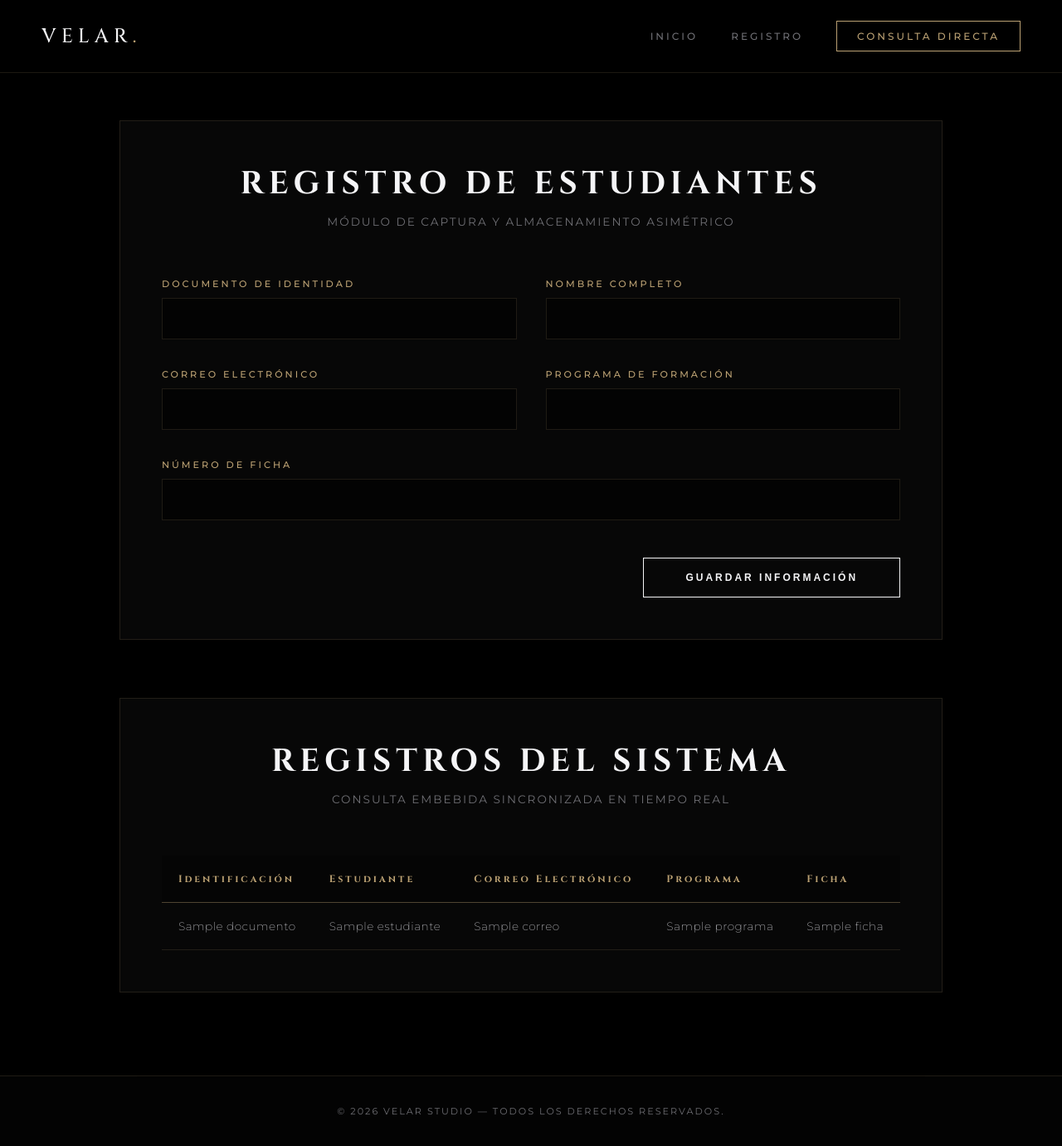
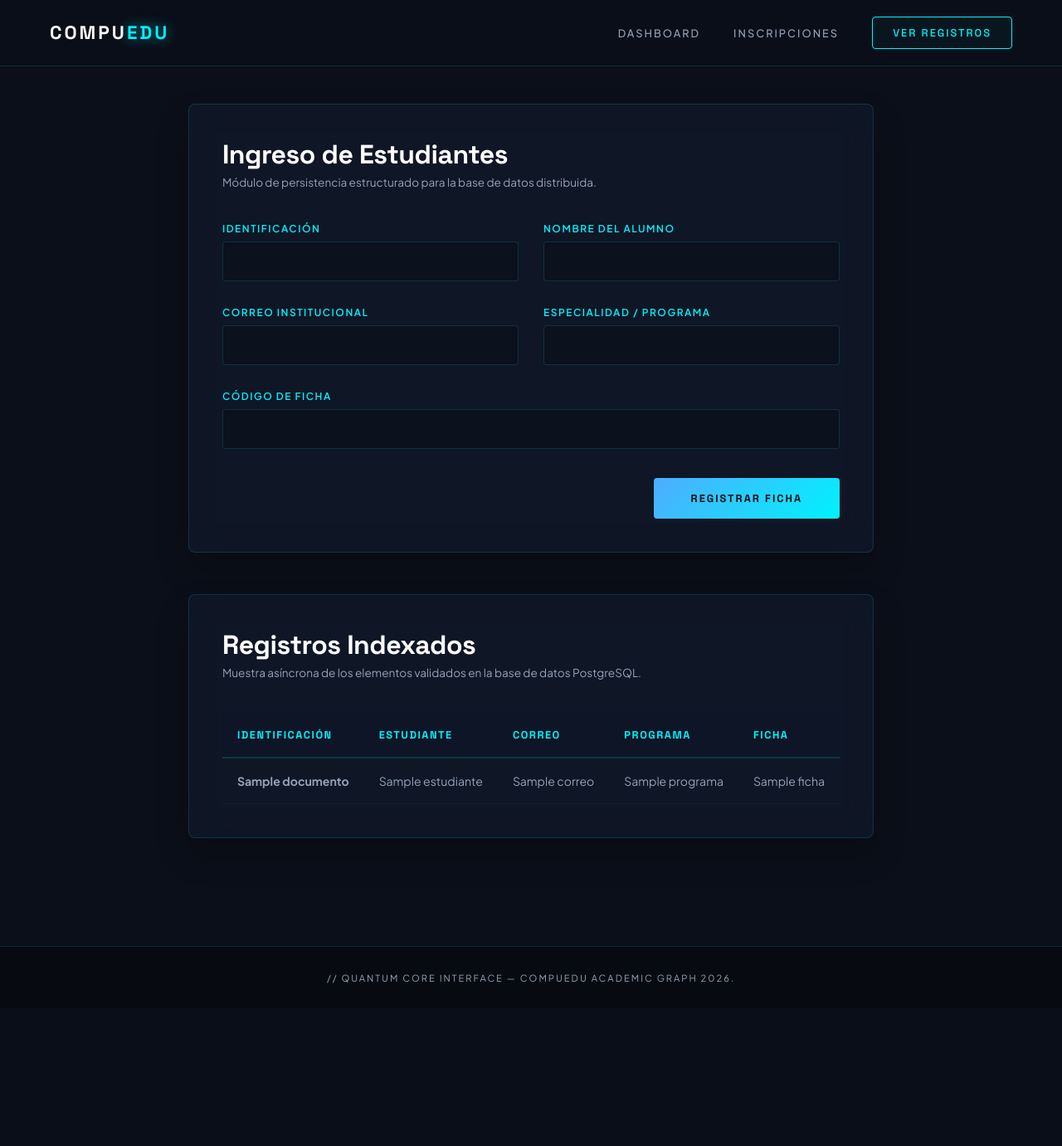
Before and after one commit to jeanpierret06/locust, a Flask app: page /registro in a window 1280 px wide. Shown: the whole page at 83% size. After the commit the page ends 1185 px from the top, so only its background shows below. Run offline with Flask 3, Linux system fonts and the light colour scheme; a database or web service that is not in the repository returns one stand-in record (values such as "Sample title"); some libraries are stand-ins or nearby versions.

Commit message:
mejora de vistas

```diff
--- a/templates/base.html
+++ b/templates/base.html
@@ -3,21 +3,22 @@
 <head>
     <meta charset="UTF-8">
     <meta name="viewport" content="width=device-width, initial-scale=1.0">
-    <title>VELAR // Sistema Académico</title>
+    <title>VELAR // Next-Gen Academic</title>
 
     <link rel="preconnect" href="https://fonts.googleapis.com">
     <link rel="preconnect" href="https://fonts.gstatic.com" crossorigin>
-    <link href="https://fonts.googleapis.com/css2?family=Cinzel:wght@400;500;700&family=Montserrat:wght@200;400;500;600&display=swap" rel="stylesheet">
+    <link href="https://fonts.googleapis.com/css2?family=Plus+Jakarta+Sans:wght@300;400;500;600;700&family=Space+Grotesk:wght@400;500;700&display=swap" rel="stylesheet">
 
     <style>
         :root {
-            --bg-pure: #000000;
-            --bg-obsidian: rgba(10, 10, 10, 0.75);
-            --border-line: rgba(187, 161, 115, 0.15);
-            --border-line-active: rgba(187, 161, 115, 0.4);
-            --text-titanium: #f5f5f7;
-            --text-bronze: #bba173;
-            --text-muted: #6e6e73;
+            --bg-deep: #0b0f19;
+            --bg-card: rgba(20, 32, 54, 0.45);
+            --neon-cyan: #00f2fe;
+            --neon-blue: #4facfe;
+            --text-pure: #ffffff;
+            --text-silver: #94a3b8;
+            --glass-border: rgba(0, 242, 254, 0.15);
+            --glass-border-active: rgba(0, 242, 254, 0.4);
         }
 
         * {
@@ -27,45 +28,81 @@
         }
 
         body {
-            background-color: var(--bg-pure);
-            color: var(--text-titanium);
-            font-family: 'Montserrat', sans-serif;
+            background-color: var(--bg-deep);
+            color: var(--text-pure);
+            font-family: 'Plus Jakarta Sans', sans-serif;
             min-height: 100vh;
             display: flex;
             flex-direction: column;
             overflow-x: hidden;
         }
 
-        /* Barra de navegación flotante con efecto cristal esmerilado */
+        /* --- SISTEMA PRELOADER --- */
+        #preloader {
+            position: fixed;
+            top: 0;
+            left: 0;
+            width: 100%;
+            height: 100%;
+            background-color: var(--bg-deep);
+            z-index: 99999;
+            display: flex;
+            flex-direction: column;
+            justify-content: center;
+            align-items: center;
+            transition: opacity 0.6s cubic-bezier(0.16, 1, 0.3, 1), visibility 0.6s;
+        }
+
+        .loader-ring {
+            width: 60px;
+            height: 60px;
+            border: 3px solid rgba(0, 242, 254, 0.1);
+            border-radius: 50%;
+            border-top-color: var(--neon-cyan);
+            border-bottom-color: var(--neon-blue);
+            animation: spin 1s cubic-bezier(0.5, 0, 0.5, 1) infinite;
+        }
+
+        .loader-text {
+            margin-top: 20px;
+            font-family: 'Space Grotesk', sans-serif;
+            font-size: 0.75rem;
+            letter-spacing: 4px;
+            color: var(--neon-cyan);
+            text-transform: uppercase;
+            animation: pulse 1.5s ease-in-out infinite;
+        }
+
+        /* --- NAVEGACIÓN FUTURISTA --- */
         header {
             position: fixed;
             top: 0;
             left: 0;
             width: 100%;
             z-index: 1000;
-            padding: 25px 50px;
+            padding: 20px 60px;
             display: flex;
             justify-content: space-between;
             align-items: center;
-            background: rgba(0, 0, 0, 0.8);
-            backdrop-filter: blur(20px);
-            -webkit-backdrop-filter: blur(20px);
-            border-bottom: 1px solid var(--border-line);
-            animation: navReveal 1.2s cubic-bezier(0.16, 1, 0.3, 1) both;
+            background: rgba(11, 15, 25, 0.7);
+            backdrop-filter: blur(25px);
+            -webkit-backdrop-filter: blur(25px);
+            border-bottom: 1px solid var(--glass-border);
         }
 
         .logo {
-            font-family: 'Cinzel', serif;
-            font-size: 1.5rem;
+            font-family: 'Space Grotesk', sans-serif;
+            font-size: 1.4rem;
             text-transform: uppercase;
-            letter-spacing: 6px;
-            color: var(--text-titanium);
+            letter-spacing: 3px;
+            color: var(--text-pure);
             text-decoration: none;
-            font-weight: 500;
+            font-weight: 700;
         }
 
         .logo span {
-            color: var(--text-bronze);
+            color: var(--neon-cyan);
+            text-shadow: 0 0 15px rgba(0, 242, 254, 0.6);
         }
 
         nav {
@@ -75,66 +112,87 @@
         }
 
         nav a {
-            color: var(--text-muted);
+            color: var(--text-silver);
             text-decoration: none;
-            font-size: 0.75rem;
+            font-size: 0.8rem;
             font-weight: 500;
             text-transform: uppercase;
-            letter-spacing: 3px;
-            transition: color 0.4s ease;
+            letter-spacing: 2px;
+            transition: color 0.3s ease;
         }
 
         nav a:hover {
-            color: var(--text-titanium);
+            color: var(--neon-cyan);
         }
 
-        .btn-nav-action {
-            border: 1px solid var(--text-bronze);
+        .btn-nav-tech {
+            border: 1px solid var(--neon-cyan);
             padding: 10px 24px;
-            color: var(--text-bronze);
-            background: transparent;
-            transition: all 0.5s cubic-bezier(0.16, 1, 0.3, 1);
+            color: var(--neon-cyan);
+            background: rgba(0, 242, 254, 0.03);
+            border-radius: 4px;
+            font-family: 'Space Grotesk', sans-serif;
+            box-shadow: 0 0 15px rgba(0, 242, 254, 0.05);
+            transition: all 0.4s cubic-bezier(0.16, 1, 0.3, 1);
         }
 
-        .btn-nav-action:hover {
-            background-color: var(--text-bronze);
-            color: var(--bg-pure);
-            box-shadow: 0 0 25px rgba(187, 161, 115, 0.2);
+        .btn-nav-tech:hover {
+            background: linear-gradient(135deg, var(--neon-blue), var(--neon-cyan));
+            color: var(--bg-deep);
+            border-color: transparent;
+            box-shadow: 0 0 25px rgba(0, 242, 254, 0.3);
             transform: translateY(-1px);
         }
 
         .main-content {
-            margin-top: 95px;
+            margin-top: 85px;
             flex: 1;
             display: flex;
             flex-direction: column;
+            opacity: 0;
+            transform: translateY(15px);
+            transition: opacity 0.8s cubic-bezier(0.16, 1, 0.3, 1), transform 0.8s cubic-bezier(0.16, 1, 0.3, 1);
+        }
+
+        /* Cuando el loader termina, activa la visualización */
+        body.loaded .main-content {
+            opacity: 1;
+            transform: translateY(0);
         }
 
         footer {
-            padding: 35px;
+            padding: 30px;
             text-align: center;
             font-size: 0.7rem;
-            color: var(--text-muted);
+            color: var(--text-silver);
             letter-spacing: 2px;
-            border-top: 1px solid var(--border-line);
-            background: #030303;
+            border-top: 1px solid var(--glass-border);
+            background: #070a10;
         }
 
-        /* Animación global para la barra de navegación */
-        @keyframes navReveal {
-            from { opacity: 0; transform: translateY(-10px); }
-            to { opacity: 1; transform: translateY(0); }
+        @keyframes spin {
+            0% { transform: rotate(0deg); }
+            100% { transform: rotate(360deg); }
+        }
+        @keyframes pulse {
+            0%, 100% { opacity: 0.6; }
+            50% { opacity: 1; }
         }
     </style>
 </head>
 <body>
 
+    <div id="preloader">
+        <div class="loader-ring"></div>
+        <div class="loader-text">Sincronizando Sistema</div>
+    </div>
+
     <header>
-        <a href="/" class="logo">VELAR<span>.</span></a>
+        <a href="/" class="logo">COMPU<span>EDU</span></a>
         <nav>
-            <a href="/">Inicio</a>
-            <a href="/registro">Registro</a>
-            <a href="/registro#seccion-consulta" class="btn-nav-action">Consulta directa</a>
+            <a href="/">Dashboard</a>
+            <a href="/registro">Inscripciones</a>
+            <a href="/registro#seccion-consulta" class="btn-nav-tech">Ver Registros</a>
         </nav>
     </header>
 
@@ -143,8 +201,17 @@
     </div>
 
     <footer>
-        © 2026 VELAR STUDIO — TODOS LOS DERECHOS RESERVADOS.
+        // QUANTUM CORE INTERFACE — COMPUEDU ACADEMIC GRAPH 2026.
     </footer>
 
+    <script>
+        // Lógica de apagado del Preloader al terminar de cargar los recursos activos
+        window.addEventListener('load', function() {
+            const preloader = document.getElementById('preloader');
+            preloader.style.opacity = '0';
+            preloader.style.visibility = 'hidden';
+            document.body.classList.add('loaded');
+        });
+    </script>
 </body>
 </html>
--- a/templates/registro.html
+++ b/templates/registro.html
@@ -1,126 +1,116 @@
 {% extends 'base.html' %}
 {% block content %}
 <style>
-    .workspace-wrapper {
+    .workspace-container {
         max-width: 1200px;
-        margin: 50px auto 100px auto;
-        padding: 0 25px;
-        /* Animación en cascada para todo el espacio de trabajo */
-        opacity: 0;
-        animation: workspaceBlurIn 1.4s cubic-bezier(0.16, 1, 0.3, 1) both;
-        animation-delay: 0.2s;
+        margin: 40px auto 80px auto;
+        padding: 0 24px;
     }
 
-    .head-block {
-        text-align: center;
-        margin-bottom: 60px;
+    .section-header {
+        margin-bottom: 40px;
     }
 
-    .head-block h2 {
-        font-family: 'Cinzel', serif;
-        font-size: 2.4rem;
-        letter-spacing: 6px;
-        margin-bottom: 12px;
-        color: var(--text-titanium);
+    .section-header h2 {
+        font-family: 'Space Grotesk', sans-serif;
+        font-size: 2rem;
+        font-weight: 600;
+        letter-spacing: -0.5px;
     }
 
-    .head-block p {
-        color: var(--text-muted);
+    .section-header p {
+        color: var(--text-silver);
         font-size: 0.85rem;
-        letter-spacing: 2px;
-        text-transform: uppercase;
+        margin-top: 5px;
     }
 
-    /* Contenedor del Formulario */
-    .glass-card-form {
-        background: var(--bg-obsidian);
-        border: 1px solid var(--border-line);
-        backdrop-filter: blur(15px);
-        -webkit-backdrop-filter: blur(15px);
-        padding: 50px;
-        margin-bottom: 70px;
-        box-shadow: 0 30px 60px rgba(0,0,0,0.4);
+    /* Tarjetas Holográficas de Vidrio */
+    .cyber-card {
+        background: var(--bg-card);
+        border: 1px solid var(--glass-border);
+        backdrop-filter: blur(20px);
+        -webkit-backdrop-filter: blur(20px);
+        padding: 40px;
+        border-radius: 8px;
+        margin-bottom: 50px;
+        box-shadow: 0 20px 40px rgba(0,0,0,0.2);
+        transition: border-color 0.4s ease;
     }
 
-    .fields-layout {
+    .cyber-card:focus-within {
+        border-color: var(--glass-border-active);
+    }
+
+    .form-grid {
         display: grid;
         grid-template-columns: repeat(2, 1fr);
-        gap: 35px;
+        gap: 30px;
     }
 
-    .span-full {
+    .full-width {
         grid-column: span 2;
     }
 
-    .custom-input-group {
+    .input-box {
         display: flex;
         flex-direction: column;
-        gap: 10px;
+        gap: 8px;
     }
 
-    .custom-input-group label {
-        font-size: 0.7rem;
+    .input-box label {
+        font-size: 0.75rem;
+        font-weight: 600;
         text-transform: uppercase;
-        letter-spacing: 3px;
-        color: var(--text-bronze);
-        font-weight: 500;
+        letter-spacing: 1.5px;
+        color: var(--neon-cyan);
     }
 
-    .custom-input-group input {
-        background: rgba(0, 0, 0, 0.5);
-        border: 1px solid var(--border-line);
-        padding: 16px;
-        color: var(--text-titanium);
-        font-family: 'Montserrat', sans-serif;
-        font-size: 0.85rem;
-        letter-spacing: 1px;
-        transition: all 0.4s ease;
+    .input-box input {
+        background: rgba(11, 15, 25, 0.6);
+        border: 1px solid var(--glass-border);
+        padding: 14px 18px;
+        color: var(--text-pure);
+        font-family: 'Plus Jakarta Sans', sans-serif;
+        font-size: 0.9rem;
+        border-radius: 4px;
+        transition: all 0.3s ease;
     }
 
-    .custom-input-group input:focus {
-        border-color: var(--text-bronze);
-        background: rgba(15, 15, 15, 0.8);
+    .input-box input:focus {
+        border-color: var(--neon-cyan);
+        background: rgba(11, 15, 25, 0.9);
         outline: none;
-        box-shadow: 0 0 15px rgba(187, 161, 115, 0.05);
+        box-shadow: 0 0 15px rgba(0, 242, 254, 0.1);
     }
 
-    .action-block {
-        margin-top: 45px;
+    .form-actions {
+        margin-top: 35px;
         text-align: right;
     }
 
-    .submit-luxury-btn {
-        background: transparent;
-        color: var(--text-titanium);
-        border: 1px solid var(--text-titanium);
-        padding: 16px 50px;
-        font-size: 0.75rem;
-        font-weight: 600;
+    .btn-submit-tech {
+        background: linear-gradient(135deg, var(--neon-blue), var(--neon-cyan));
+        color: var(--bg-deep);
+        border: none;
+        padding: 16px 45px;
+        font-family: 'Space Grotesk', sans-serif;
+        font-size: 0.8rem;
+        font-weight: 700;
         text-transform: uppercase;
-        letter-spacing: 3px;
+        letter-spacing: 2px;
+        border-radius: 4px;
         cursor: pointer;
         transition: all 0.4s cubic-bezier(0.16, 1, 0.3, 1);
     }
 
-    .submit-luxury-btn:hover {
-        background: var(--text-titanium);
-        color: var(--bg-pure);
+    .btn-submit-tech:hover {
         transform: scale(1.02);
+        box-shadow: 0 10px 25px rgba(0, 242, 254, 0.25);
     }
 
-    /* Tabla Estilizada */
-    .glass-card-table {
-        background: var(--bg-obsidian);
-        border: 1px solid var(--border-line);
-        backdrop-filter: blur(15px);
-        -webkit-backdrop-filter: blur(15px);
-        padding: 50px;
-        box-shadow: 0 30px 60px rgba(0,0,0,0.4);
-    }
-
-    .scroll-table-box {
+    /* Tabla de Consultas */
+    .table-container {
         overflow-x: auto;
-        margin-top: 20px;
     }
 
     table {
@@ -130,94 +120,82 @@
     }
 
     th {
-        font-family: 'Cinzel', serif;
-        font-size: 0.75rem;
-        letter-spacing: 3px;
-        color: var(--text-bronze);
-        padding: 20px;
-        border-bottom: 1px solid var(--border-line-active);
-        background: rgba(5, 5, 5, 0.9);
+        font-family: 'Space Grotesk', sans-serif;
+        font-size: 0.8rem;
+        font-weight: 600;
+        text-transform: uppercase;
+        letter-spacing: 1.5px;
+        color: var(--neon-cyan);
+        padding: 18px;
+        border-bottom: 2px solid var(--glass-border);
+        background: rgba(15, 23, 42, 0.4);
     }
 
     td {
-        padding: 20px;
-        font-size: 0.85rem;
-        color: #c9c9ce;
-        border-bottom: 1px solid var(--border-line);
-        font-weight: 300;
-        letter-spacing: 0.5px;
-        transition: background 0.3s ease;
+        padding: 18px;
+        font-size: 0.88rem;
+        color: var(--text-silver);
+        border-bottom: 1px solid rgba(255,255,255,0.04);
+        font-weight: 400;
+        transition: all 0.2s ease;
     }
 
     tr:hover td {
-        color: var(--text-titanium);
-        background: rgba(187, 161, 115, 0.02);
-    }
-
-    @keyframes workspaceBlurIn {
-        from {
-            opacity: 0;
-            transform: translateY(20px);
-            filter: blur(10px);
-        }
-        to {
-            opacity: 1;
-            transform: translateY(0);
-            filter: blur(0);
-        }
+        color: var(--text-pure);
+        background: rgba(0, 242, 254, 0.01);
     }
 </style>
 
-<div class="workspace-wrapper">
+<div class="workspace-container">
 
-    <div class="glass-card-form">
-        <div class="head-block">
-            <h2>REGISTRO DE ESTUDIANTES</h2>
-            <p>Módulo de captura y almacenamiento asimétrico</p>
+    <div class="cyber-card">
+        <div class="section-header">
+            <h2>Ingreso de Estudiantes</h2>
+            <p>Módulo de persistencia estructurado para la base de datos distribuida.</p>
         </div>
 
         <form action="/registro" method="POST">
-            <div class="fields-layout">
-                <div class="custom-input-group">
-                    <label>Documento de Identidad</label>
+            <div class="form-grid">
+                <div class="input-box">
+                    <label>Identificación</label>
                     <input type="text" name="documento" required autocomplete="off">
                 </div>
-                <div class="custom-input-group">
-                    <label>Nombre Completo</label>
+                <div class="input-box">
+                    <label>Nombre del Alumno</label>
                     <input type="text" name="nombre" required autocomplete="off">
                 </div>
-                <div class="custom-input-group">
-                    <label>Correo Electrónico</label>
+                <div class="input-box">
+                    <label>Correo Institucional</label>
                     <input type="email" name="correo" required autocomplete="off">
                 </div>
-                <div class="custom-input-group">
-                    <label>Programa de Formación</label>
+                <div class="input-box">
+                    <label>Especialidad / Programa</label>
                     <input type="text" name="programa" required autocomplete="off">
                 </div>
-                <div class="custom-input-group span-full">
-                    <label>Número de Ficha</label>
+                <div class="input-box full-width">
+                    <label>Código de Ficha</label>
                     <input type="text" name="ficha" required autocomplete="off">
                 </div>
             </div>
-            <div class="action-block">
-                <button type="submit" id="btn-registrar" class="submit-luxury-btn">Guardar Información</button>
+            <div class="form-actions">
+                <button type="submit" id="btn-registrar" class="btn-submit-tech">Registrar Ficha</button>
             </div>
         </form>
     </div>
 
-    <div class="glass-card-table" id="seccion-consulta">
-        <div class="head-block">
-            <h2>REGISTROS DEL SISTEMA</h2>
-            <p>Consulta embebida sincronizada en tiempo real</p>
+    <div class="cyber-card" id="seccion-consulta">
+        <div class="section-header">
+            <h2>Registros Indexados</h2>
+            <p>Muestra asíncrona de los elementos validados en la base de datos PostgreSQL.</p>
         </div>
 
-        <div class="scroll-table-box">
+        <div class="table-container">
             <table>
                 <thead>
                     <tr>
                         <th>Identificación</th>
                         <th>Estudiante</th>
-                        <th>Correo Electrónico</th>
+                        <th>Correo</th>
                         <th>Programa</th>
                         <th>Ficha</th>
                     </tr>
@@ -225,7 +203,7 @@
                 <tbody>
                     {% for estudiante in estudiantes %}
                     <tr>
-                        <td>{{ estudiante.documento }}</td>
+                        <td><strong>{{ estudiante.documento }}</strong></td>
                         <td>{{ estudiante.nombre }}</td>
                         <td>{{ estudiante.correo }}</td>
                         <td>{{ estudiante.programa }}</td>
```
Also changed, not shown: templates/index.html (+68 -118 lines).
